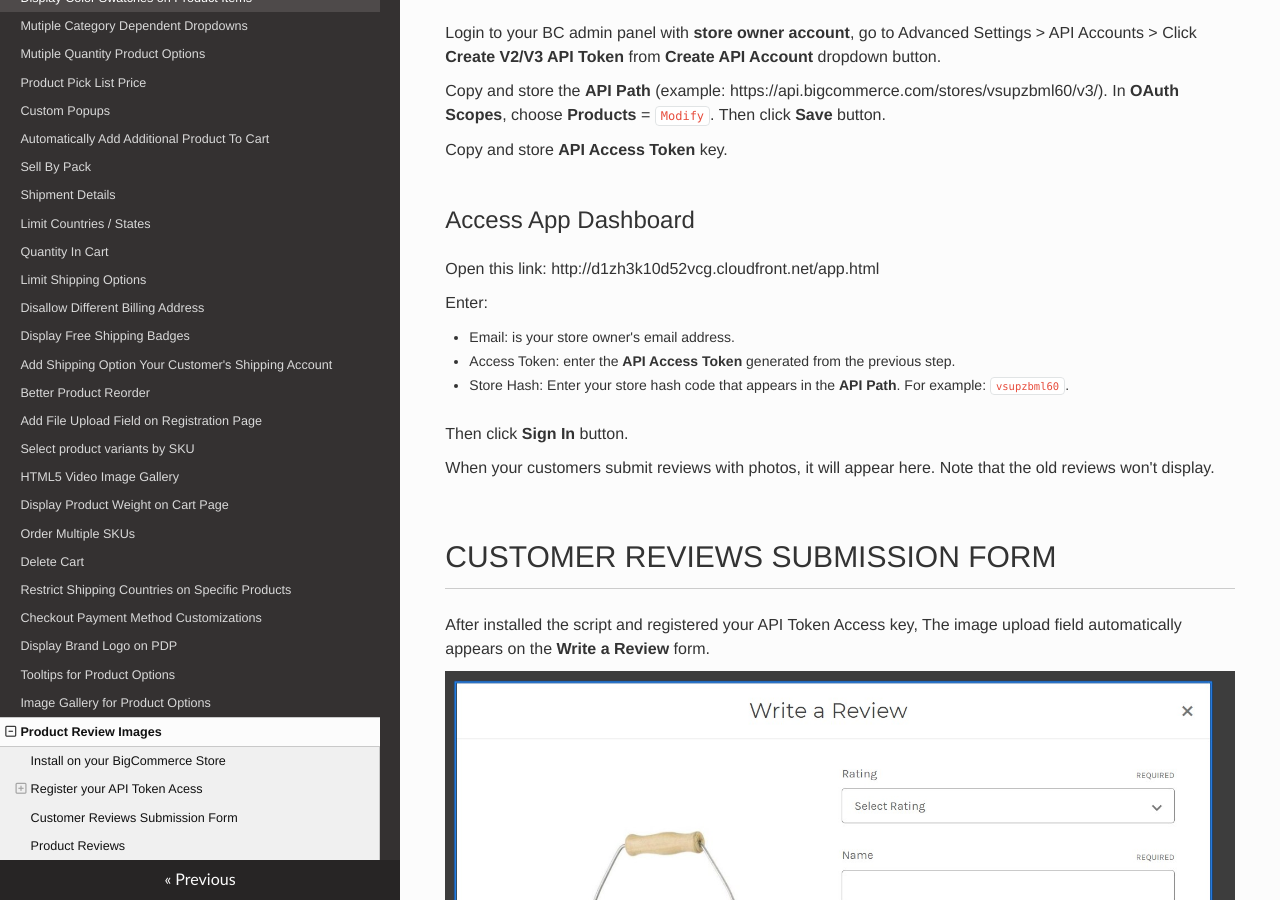
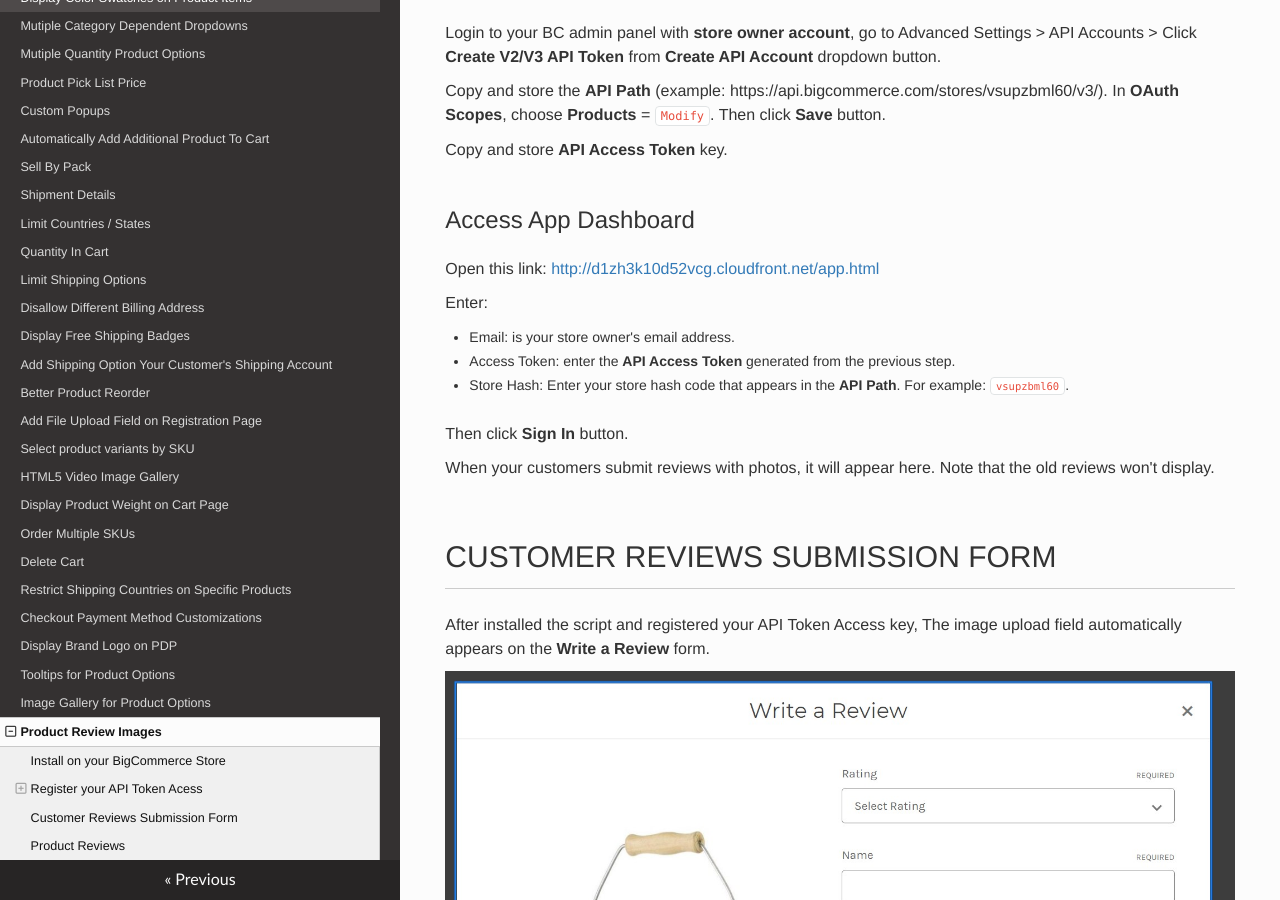
Before and after one commit to tvlgiao/bc-addons-docs, an MkDocs documentation site: the page built from docs/product-review-images.md, in a window 1280 px wide and 900 px high, scrolled down 1362 px. Built offline with MkDocs 1.6.1, drawn with Linux system fonts in a browser that asks for light colours; nearby versions of some CDN libraries.

Commit message:
Fix hyperlink

```diff
--- a/docs/product-review-images.md
+++ b/docs/product-review-images.md
@@ -41,7 +41,7 @@ Copy and store **API Access Token** key.
 
 ### Access App Dashboard
 
-Open this link: http://d1zh3k10d52vcg.cloudfront.net/app.html
+Open this link: <http://d1zh3k10d52vcg.cloudfront.net/app.html>
 
 Enter:
 
```
